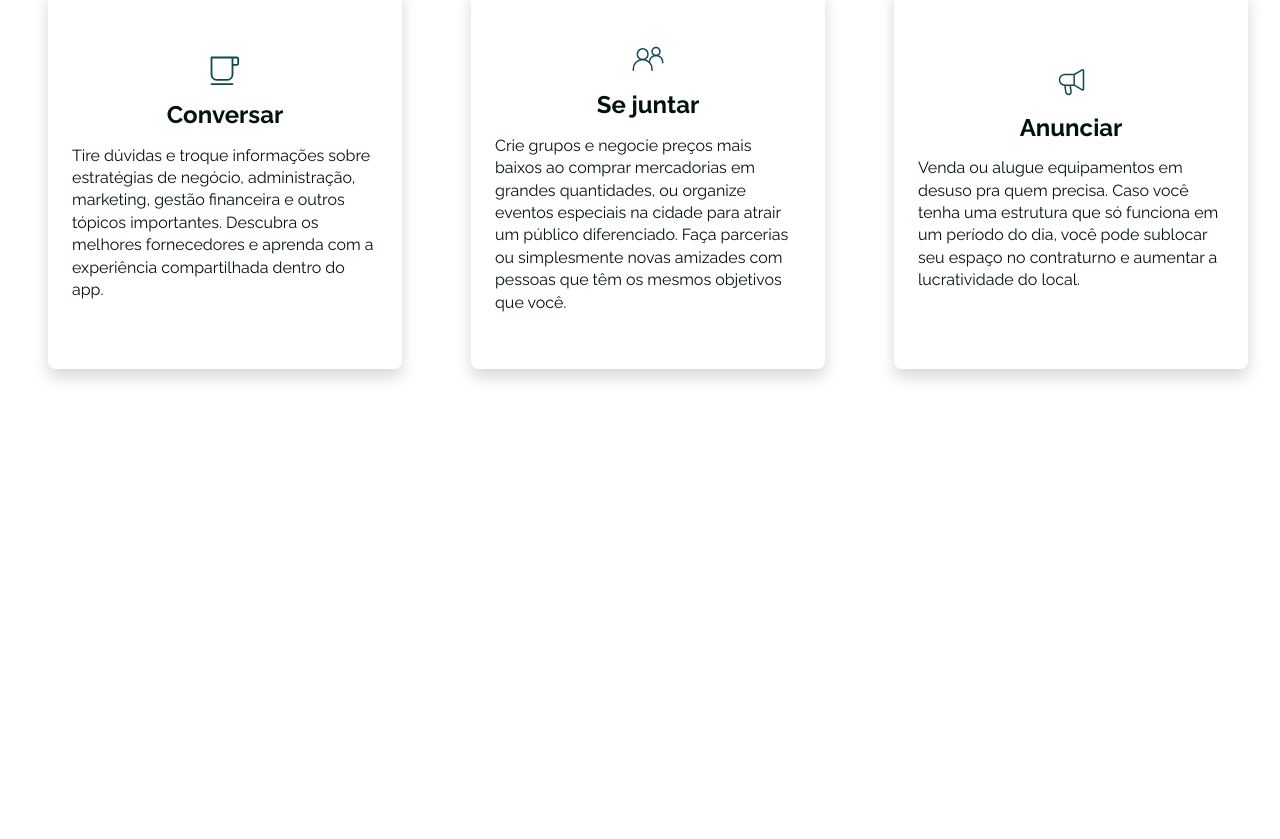
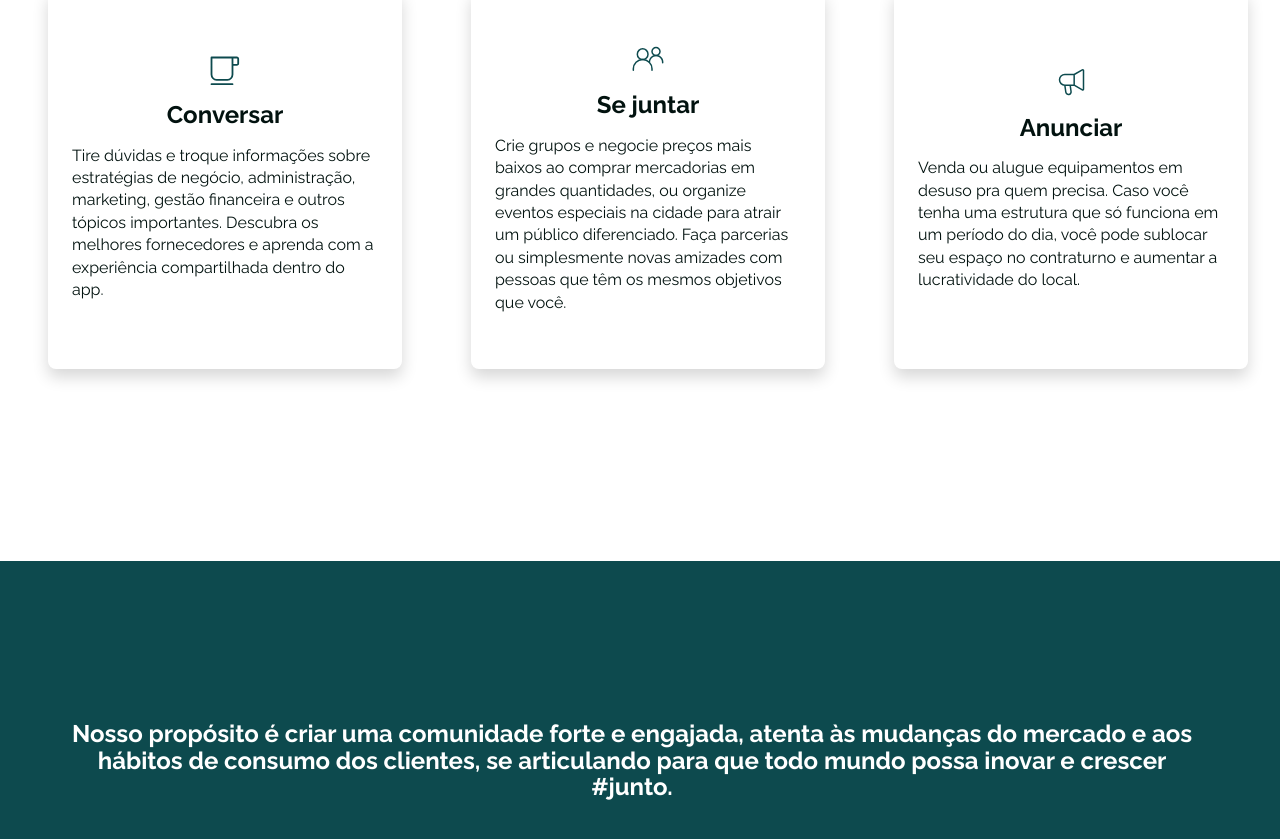
Before and after one commit to ravenascampos/tamo-junto, a Next.js app: page / in a window 1280 px wide. Shown: the part 817-1656 px from the top of the page. Before the commit the page ends 1378 px from the top, so only its background shows below. Built offline with nearby package versions, Linux system fonts and the light colour scheme.

Commit message:
purpose component

```diff
--- /dev/null
+++ b/src/screens/home/components/Purpose/index.js
@@ -0,0 +1,14 @@
+import React from "react";
+import { Container } from "./purpose.style";
+
+export default function Purpose() {
+  return (
+    <Container>
+      <h2>
+        Nosso propósito é criar uma comunidade forte e engajada, atenta às
+        mudanças do mercado e aos hábitos de consumo dos clientes, se
+        articulando para que todo mundo possa inovar e crescer #junto.
+      </h2>
+    </Container>
+  );
+}
--- /dev/null
+++ b/src/screens/home/components/Purpose/purpose.style.js
@@ -0,0 +1,32 @@
+import styled from "styled-components";
+import { theme } from "../../../../styles/theme";
+
+export const Container = styled.section`
+  background: ${theme.colors.primary.p500};
+  display: flex;
+  align-items: center;
+  width: 100%;
+  height: 25rem;
+
+  h2 {
+    font-weight: 700;
+    font-size: ${theme.typography.heading.heading5.fontSize};
+    line-height: ${theme.typography.heading.heading5.lineHeight};
+    text-align: center;
+    color: ${theme.colors.neutral.white};
+    margin-left: 1rem;
+    margin-right: 1rem;
+
+    @media (min-width: 1023px) {
+      margin-left: 4rem;
+      margin-right: 5rem;
+    }
+
+    @media (min-width: 1439px) {
+      margin-left: 7rem;
+      margin-right: 7rem;
+      font-size: ${theme.typography.heading.heading3.fontSize};
+      line-height: ${theme.typography.heading.heading3.lineHeight};
+    }
+  }
+`;
--- a/src/screens/home/index.js
+++ b/src/screens/home/index.js
@@ -1,5 +1,6 @@
 import React from "react";
 import HomeDescription from "./components/HomeDescription";
+import Purpose from "./components/Purpose";
 import SwiperHome from "./components/SwiperHome";
 
 export default function HomeScreen() {
@@ -7,6 +8,7 @@ export default function HomeScreen() {
     <>
       <HomeDescription />
       <SwiperHome />
+      <Purpose />
     </>
   );
 }
--- a/src/styles/global.js
+++ b/src/styles/global.js
@@ -8,7 +8,6 @@ export const GlobalStyle = createGlobalStyle`
     box-sizing: border-box;
     text-decoration: none;
     list-style: none;
-}
 
 html {
     scroll-behavior: smooth;
```
